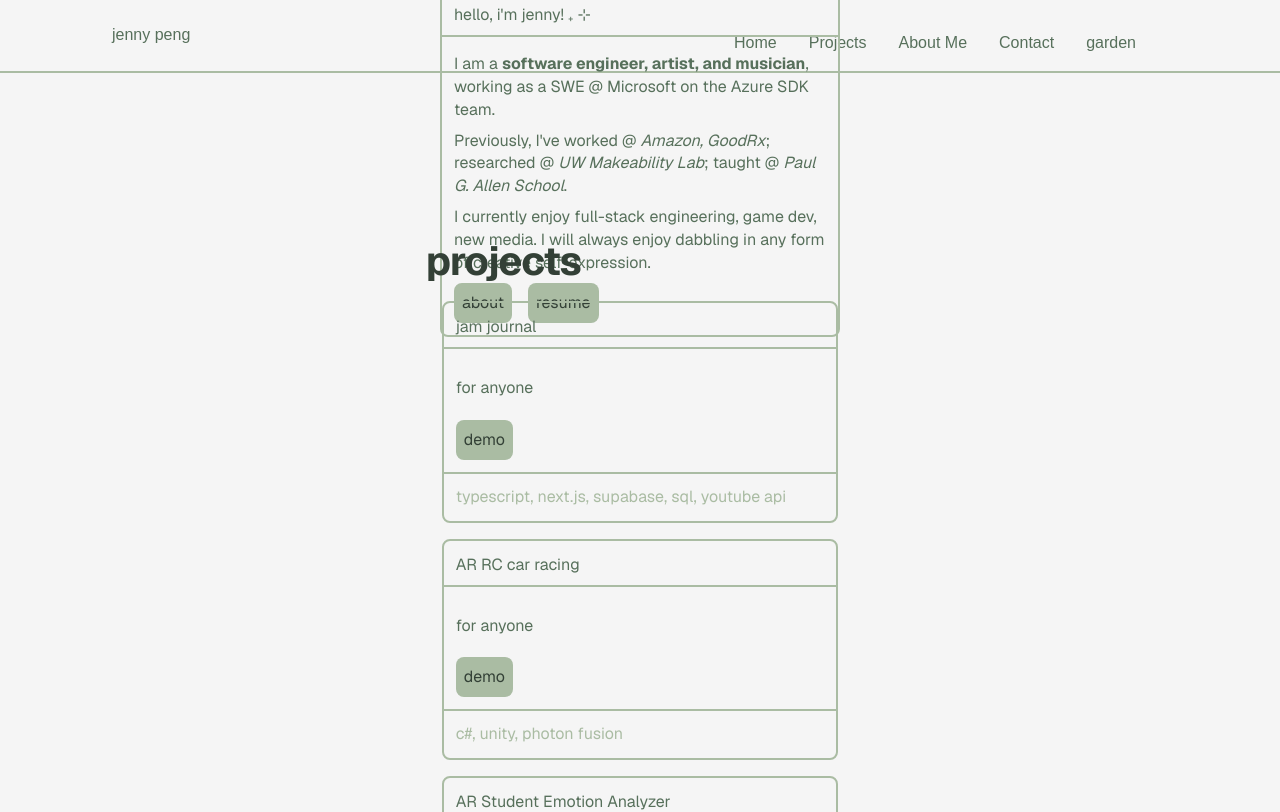
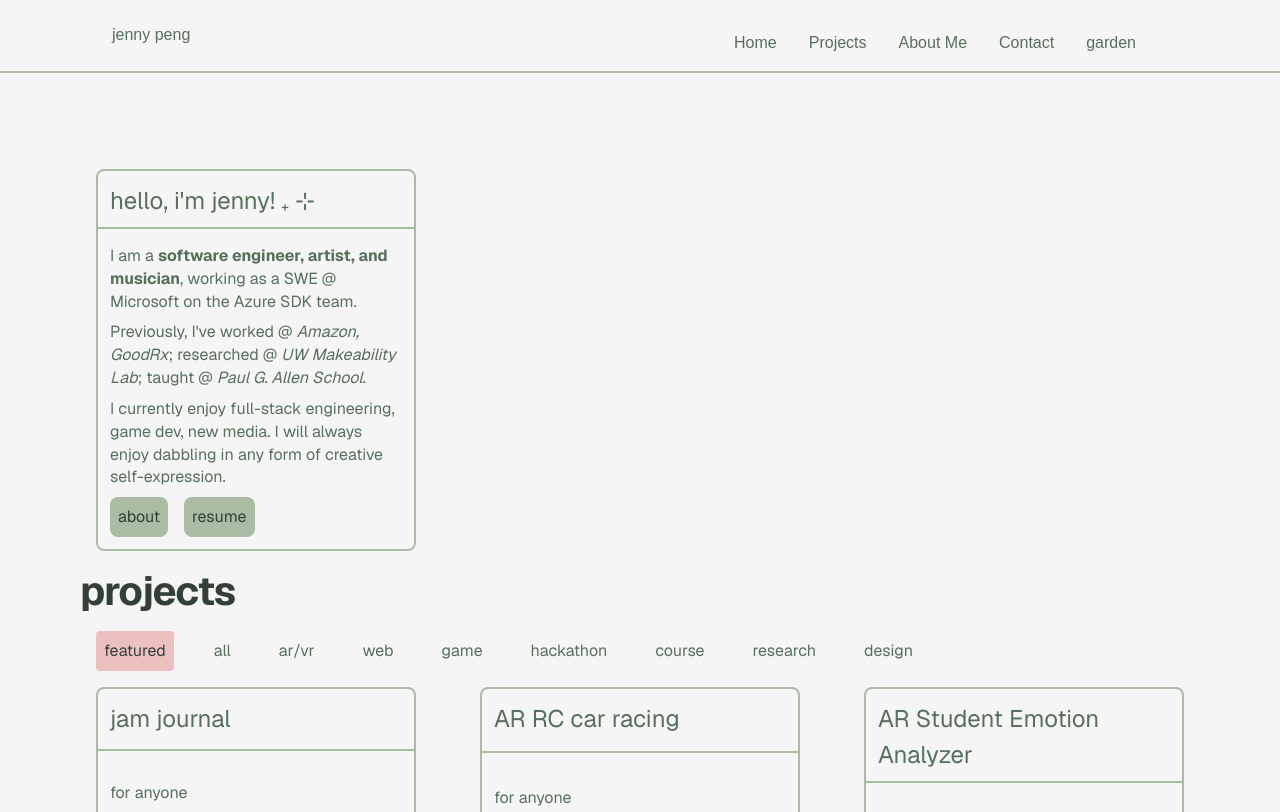
Before and after one commit to JennyPng/portfolio, a Next.js app in the folder jennypng/: page / in a window 1280 px wide. Shown: the top 812 px of the page. Built offline with nearby package versions, Linux system fonts and the light colour scheme.

Commit message:
projects

```diff
--- a/jennypng/src/app/components/card.tsx
+++ b/jennypng/src/app/components/card.tsx
@@ -16,9 +16,6 @@ export interface CardProps {
   tags?: string[];
   drag?: boolean
 }
-
-// TODO make enum?
-export type CardTags = "featured" | "ar/vr" | "game" | "web" | "hackathon" | "course" | "research" | "design" | "other"
 
 const formatText = (text: string | string[]) => {
   const lines = Array.isArray(text) ? text : text.split('\n');
@@ -51,9 +48,9 @@ const formatText = (text: string | string[]) => {
 
 export default function Card({ title, description, image_paths, type_to_link, buttons, footer, className }: CardProps) {
   return (
-    <div className={`card border-2 my-4 mx-4 border-primary-green bg-color-background rounded-lg p-3 min-w-[30vw] max-w-[400px] grid gap-3 duration-170 hover:shadow-[-4px_3px_0px_0px] hover:shadow-primary-green ${className || ''}`}>
+    <div className={`card border-2 my-4 mx-4 border-primary-green bg-color-background rounded-lg p-3 w-[70vw] md:min-w-[25vw] md:max-w-[300px] lg:w-[450px] grid gap-3 duration-170 hover:shadow-[-4px_3px_0px_0px] hover:shadow-primary-green ${className || ''}`}>
       <div className="grid gap-2">
-        <p className="p-0">{title}</p>
+        <p className="p-0 text-md">{title}</p>
         <hr className="border-1 -mx-3 border-primary-green" />
       </div>
 
--- a/jennypng/src/app/components/intro.tsx
+++ b/jennypng/src/app/components/intro.tsx
@@ -4,7 +4,7 @@ import cardsData from "../data/cards.json";
 export default function Intro({className} : {className?: string}) {
   return (
     <div className="intro">
-      <Card {...cardsData.intro} className={`inline-block ${className}`} />
+      <Card {...cardsData.intro} className={`${className}`} />
     </div>
   );
 }
--- a/jennypng/src/app/components/projects.tsx
+++ b/jennypng/src/app/components/projects.tsx
@@ -1,17 +1,39 @@
+"use client"
 import Card from "./card";
 import cardsData from "../data/cards.json";
+import { CardProps } from "./card";
+import { useState } from "react";
+
+const CardTags = ["featured", "all", "ar/vr", "web", "game", "hackathon", "course" , "research" , "design"]
+
+const projects : CardProps[] = cardsData.projects
 
 // TODO check t's - would it be better to have this in folders rather than one json?
 export default function Projects({className} : {className?: string}) {
+    const [projectFilter, setProjectFilter] = useState("featured")
+
     return(
         <div className={`projects ${className}`}>
-            <h1 className="text-md grid">projects</h1>
+            <h1 className="text-md align-middle text-tertiary-green">projects</h1>
+            <div className="projects-filter flex">
+                {CardTags.map((tag) => {
+                    if (tag == projectFilter) {
+                        // TODO highlight
+                        return <button key={tag} className="p-2 text-tertiary-green rounded-sm mx-4 bg-primary-pink hover:cursor-pointer duration-170">{tag}</button>
+                    }
+                    return <button onClick={(e) => setProjectFilter(tag)} key={tag} className="p-2 rounded-sm mx-4 hover:bg-primary-pink hover:cursor-pointer hover:text-tertiary-green duration-170">{tag}</button>
+                })}
+            </div>
+            <div className="projects-cards grid grid-cols-1 gap-2 md:grid-cols-2 md:gap-8 lg:grid-cols-3">
             {
-                // TODO - filter and sort
-                cardsData.projects.map((project) => {
-                    return <Card key={project.title} {...project}></Card>
+                projects.filter((project) => {
+                    if (projectFilter == "all") return project
+                    if (project.tags?.includes(projectFilter)) return project
+                }).map((project) => {
+                    return <Card key={project.title} className="" {...project}></Card>
                 })
             }
+            </div>
         </div>
     )
 }
--- a/jennypng/src/app/globals.css
+++ b/jennypng/src/app/globals.css
@@ -10,6 +10,7 @@
 
   --background: #F5F5F5;
   --foreground: var(--green-med);
+
 }
 
 @theme inline {
@@ -21,7 +22,7 @@
   --color-secondary-green: var(--green-med);
   --color-tertiary-green: var(--green-dark);
   --color-text-primary: var(--green-med);
-  --color-text-secondary: var(--pink);
+  --color-primary-pink: var(--pink);
 
   --text-sm: 16px;
   --text-md: 24px;
--- a/jennypng/src/app/layout.tsx
+++ b/jennypng/src/app/layout.tsx
@@ -25,7 +25,7 @@ export default function RootLayout({
   return (
     <html lang="en">
       <body
-        className={`${geistSans.variable} ${geistMono.variable} antialiased`}
+        className={`${geistSans.variable} ${geistMono.variable} antialiased overflow-x-hidden`}
       >
         <NavBar />
         {children}
--- a/jennypng/src/app/page.tsx
+++ b/jennypng/src/app/page.tsx
@@ -1,10 +1,12 @@
 import Image from "next/image";
 import Intro from "./components/intro";
 import Projects from "./components/projects";
+
 export default function Home() {
+
   return (
-    <div className="grid grid-rows-[20px_1fr_20px] items-center justify-items-center min-h-screen p-8 pb-20 gap-16 sm:p-20 font-[family-name:var(--font-geist-sans)]">
-      <Intro />
+    <div className="items-center justify-center min-h-screen p-4 pb-20 sm:p-20 font-[family-name:var(--font-geist-sans)]">
+      <Intro className="inline-block" />
       <Projects/>
     </div>
   );
```
